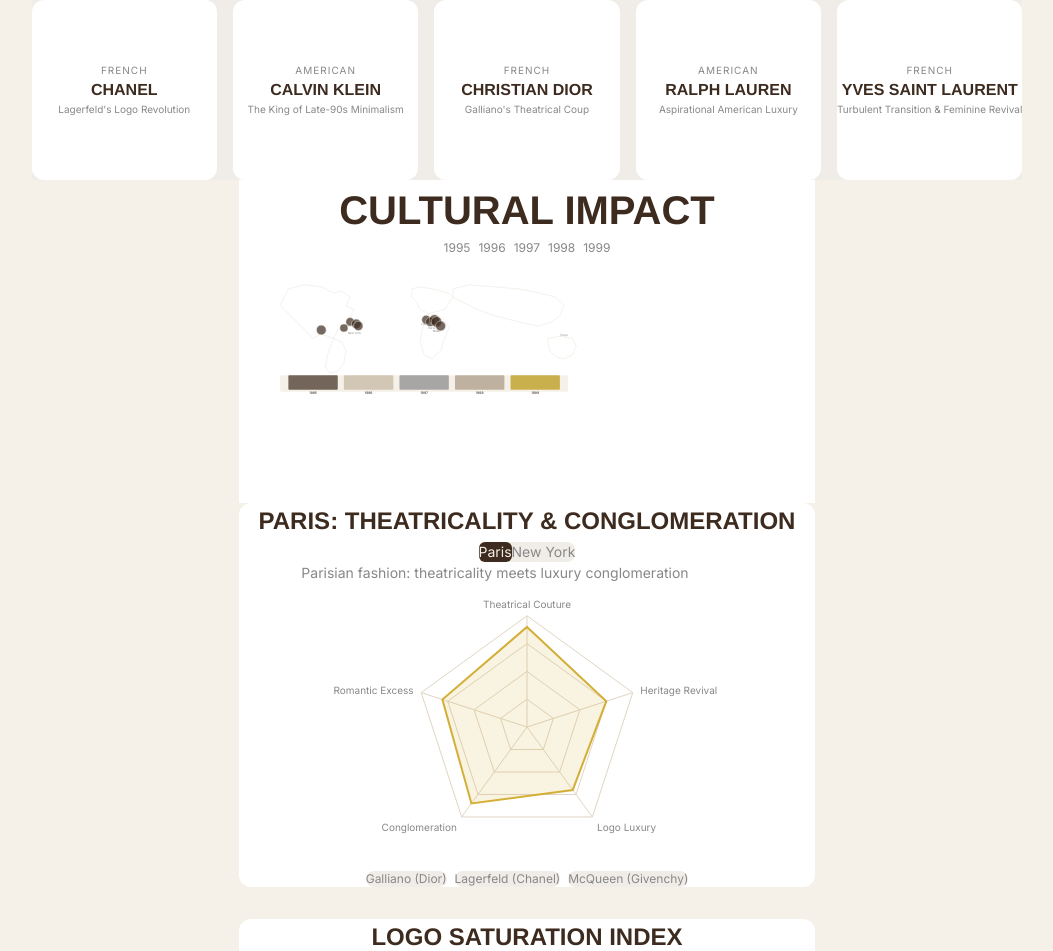
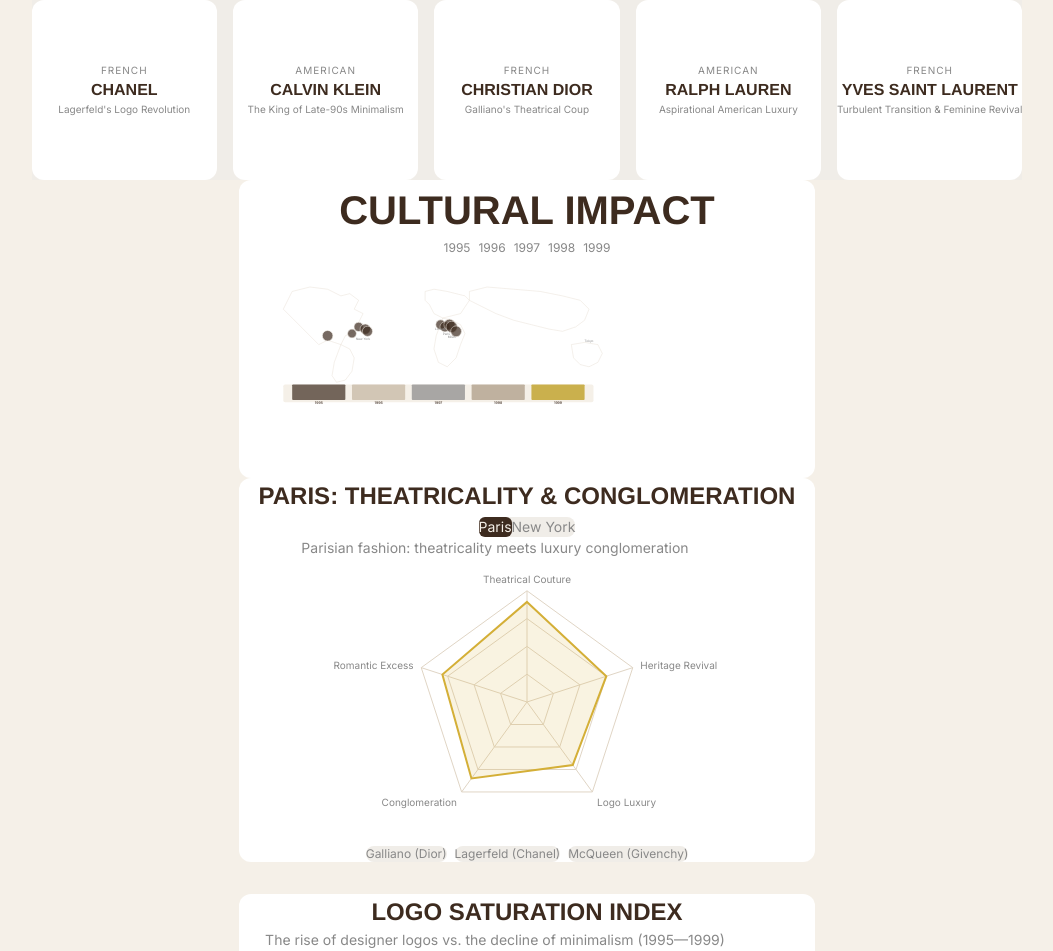
Before and after one commit to a0-s0/HUDT_Y2_AS, a Next.js app: page / in a window 1280 px wide. Shown: the part 1026-1977 px from the top of the page, without its empty margins (113-1166 px from the left). Built offline with nearby package versions, Linux system fonts and the light colour scheme.

Commit message:
fix: full-screen map (13x10in), rounded corners, quiz text inside white box

```diff
--- a/src/components/WorldMap.tsx
+++ b/src/components/WorldMap.tsx
@@ -58,12 +58,12 @@
 
   return (
     <div className="w-full flex justify-center">
-      <div className="w-full">
-        <div className="relative w-full overflow-hidden bg-white p-4 md:p-6 flex flex-col items-center">
+      <div className="w-full max-w-none">
+        <div className="relative w-full overflow-hidden bg-white p-8 md:p-12 flex flex-col items-center rounded-xl">
           <h3 className="font-heading text-[28px] md:text-[40px] font-bold uppercase text-deep-brown mb-4 text-center">
             Cultural Impact
           </h3>
-          <div className="flex gap-2 justify-center mb-4">
+          <div className="flex gap-2 justify-center mb-6">
             {[1995, 1996, 1997, 1998, 1999].map((year) => (
               <button
                 key={year}
@@ -81,7 +81,7 @@
             ))}
           </div>
           <svg
-            viewBox="0 0 1400 600"
+            viewBox="0 0 1300 500"
             className="w-full h-auto"
             xmlns="http://www.w3.org/2000/svg"
           >
```
